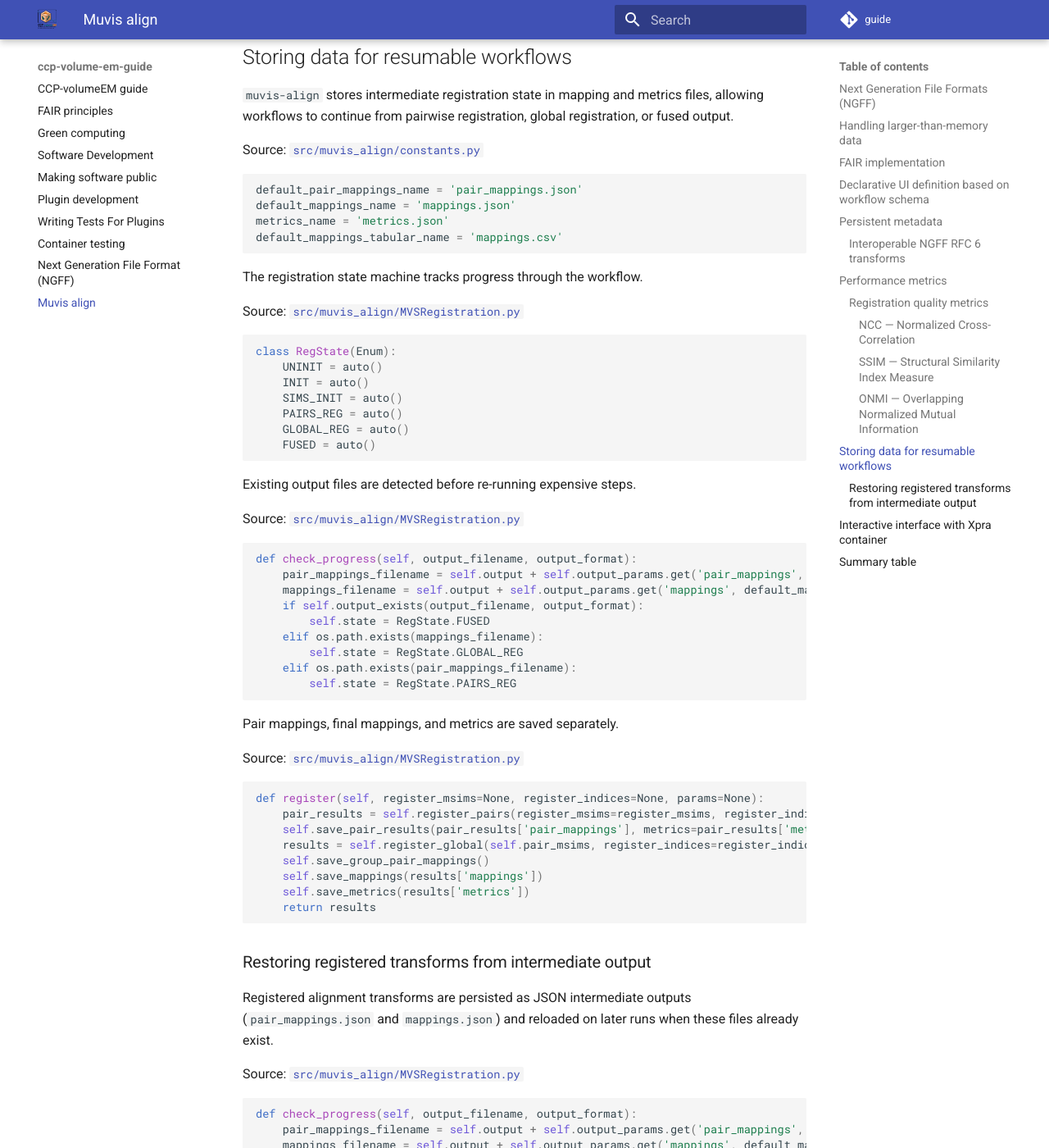
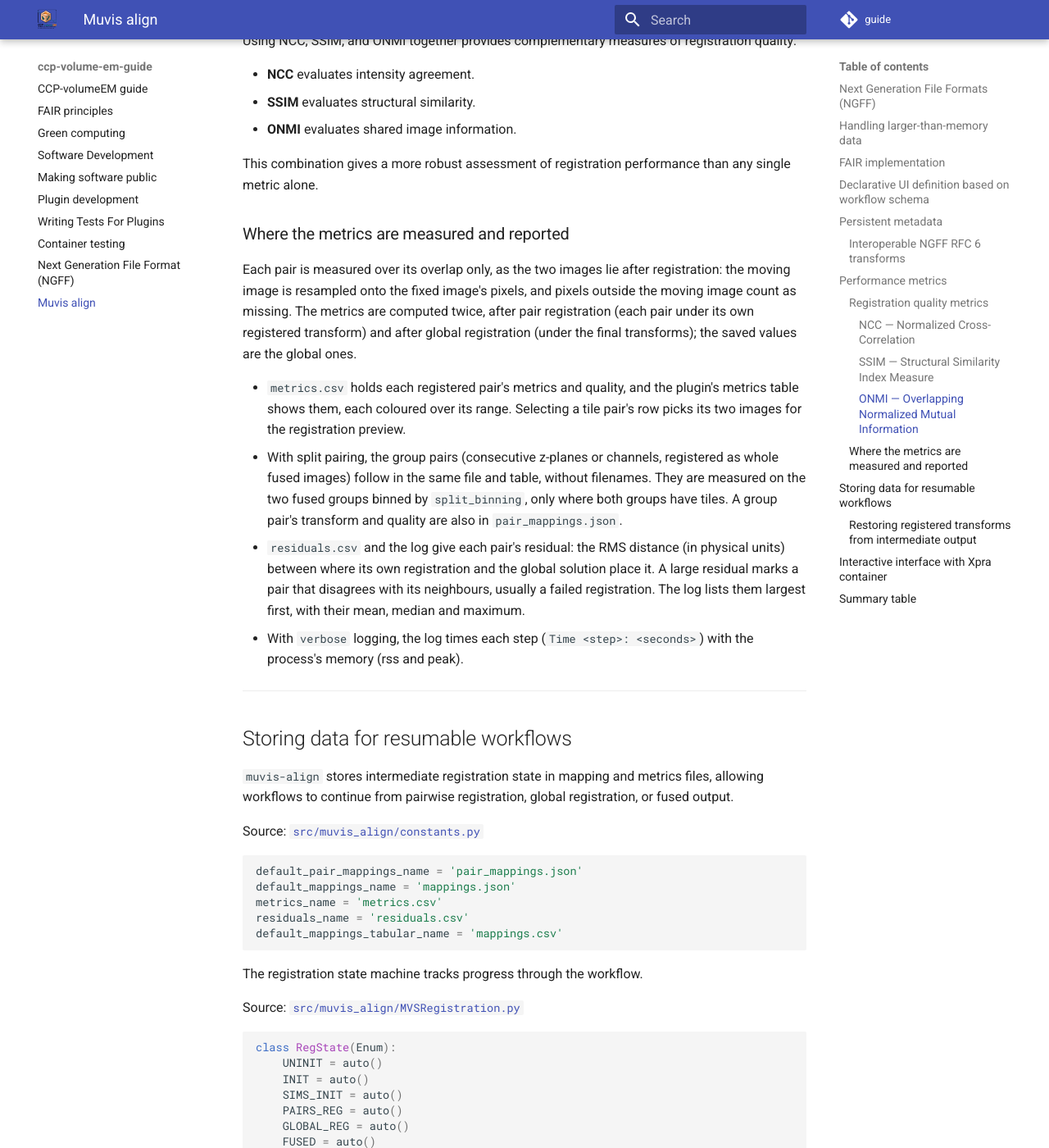
Before and after one commit to ccp-volume-em/guide, an MkDocs documentation site: the page built from docs/muvis-align.md, in a window 1280 px wide and 1400 px high, scrolled down 10312 px. Shown: the whole window at 82% size. Built offline with MkDocs 1.6.1 and Material for MkDocs 9.7.7, drawn with Linux system fonts in a browser that asks for light colours; comment, search, counter and statistics services are not loaded; some of the changed text lies outside the part shown.

Commit message:
Bring the muvis-align page's performance metrics in line with the code
It listed metrics nothing reports, named metrics.json for what is now metrics.csv,
and left out residuals and where metrics are measured; the section now matches
muvis-align's technical page.

Co-Authored-By: Claude Opus 5.5 <noreply@anthropic.com>

````diff
--- a/docs/muvis-align.md
+++ b/docs/muvis-align.md
@@ -364,7 +364,13 @@ pipeline.run()
 ## Performance metrics
 
 
-The project calculates registration metrics such as NCC, SSIM, normalized mutual information, MSE-derived score, match rate, and distance-based feature metrics.
+`muvis-align` reports each registration's performance in three ways:
+
+* **image similarity metrics** of every registered pair's overlap (NCC, SSIM, ONMI by default; an MSE-derived score on
+  request), with the registration method's own **quality** score;
+* **residuals**: how far each pair's registration disagrees with the global solution;
+* **timing and memory** of each step in the log.
+
 ### Registration quality metrics
 
 `muvis-align` computes several complementary image similarity metrics to evaluate registration quality. Each metric captures a different aspect of alignment quality, making it useful to evaluate multiple metrics together rather than relying on a single score.
@@ -374,7 +380,11 @@ The project calculates registration metrics such as NCC, SSIM, normalized mutual
 | NCC     | Normalized Cross-Correlation              | Intensity correlation between images                 | -1 to 1 |
 | SSIM    | Structural Similarity Index Measure       | Similarity of local image structures                 | -1 to 1 |
 | ONMI    | Overlapping Normalized Mutual Information | Shared information between overlapping image regions | 0 to 1  |
+| MSE     | Inverse mean squared error (on request: `mse` in the pipeline's `registration.metrics`) | Pixel-wise intensity difference | 0 upwards |
 | Quality | The registration method's own score       | Spearman correlation of the overlap (phase correlation, Elastix, ANTs), or the share of matched points (feature methods, CPD) | -1 to 1, or 0 to 1 |
+
+For the feature methods and CPD the quality is the match rate: the share of feature points whose transformed position
+lies within the matching threshold of a point in the other image.
 
 The plugin colours each metric from red (poor) to green (good) over its own range: for a -1 to 1 metric, 0 (no
 correlation) is the middle of the scale.
@@ -396,6 +403,9 @@ all_metric_funcs = {
         1 / mean_squared_error(im1, im2),
 }
 ```
+
+`ssim_metric` runs scikit-image's `structural_similarity` with its window narrowed to fit a thin overlap (a narrow
+strip between tiles); below 3 pixels it gives no value.
 
 Source: [`src/muvis_align/metrics.py`](https://github.com/ccp-volume-em/muvis-align/blob/main/src/muvis_align/metrics.py)
 
@@ -448,6 +458,25 @@ Using NCC, SSIM, and ONMI together provides complementary measures of registrati
 
 This combination gives a more robust assessment of registration performance than any single metric alone.
 
+### Where the metrics are measured and reported
+
+Each pair is measured over its overlap only, as the two images lie after registration: the moving image is resampled
+onto the fixed image's pixels, and pixels outside the moving image count as missing. The metrics are computed
+twice, after pair registration (each pair under its own registered transform) and after global registration (under
+the final transforms); the saved values are the global ones.
+
+* `metrics.csv` holds each registered pair's metrics and quality, and the plugin's metrics table shows them, each
+  coloured over its range. Selecting a tile pair's row picks its two images for the registration preview.
+* With split pairing, the group pairs (consecutive z-planes or channels, registered as whole fused images) follow
+  in the same file and table, without filenames. They are measured on the two fused groups binned by
+  `split_binning`, only where both groups have tiles. A group pair's transform and quality are also in
+  `pair_mappings.json`.
+* `residuals.csv` and the log give each pair's residual: the RMS distance (in physical units) between where its own
+  registration and the global solution place it. A large residual marks a pair that disagrees with its neighbours,
+  usually a failed registration. The log lists them largest first, with their mean, median and maximum.
+* With `verbose` logging, the log times each step (`Time <step>: <seconds>`) with the process's memory (rss and
+  peak).
+
 ---
 
 ## Storing data for resumable workflows
@@ -459,7 +488,8 @@ Source: [`src/muvis_align/constants.py`](https://github.com/ccp-volume-em/muvis-
 ```python
 default_pair_mappings_name = 'pair_mappings.json'
 default_mappings_name = 'mappings.json'
-metrics_name = 'metrics.json'
+metrics_name = 'metrics.csv'
+residuals_name = 'residuals.csv'
 default_mappings_tabular_name = 'mappings.csv'
 ```
 
@@ -642,6 +672,6 @@ CMD echo "Launching napari on Xpra. Connect via http://localhost:$XPRA_PORT or $
 | Larger-than-memory data | Dask-backed TIFF and Zarr sources, chunked fusion, direct Zarr output       |
 | FAIR implementation     | package metadata, YAML configuration, RO-Crate generation, OME-Zarr outputs |
 | Persistent metadata     | OME metadata parsing, `xarray`/`MSIM` spatial transforms, positions, scales, channels; interoperable NGFF RFC 6 affine transforms |
-| Performance metrics     | NCC, SSIM, ONMI, MSE-derived score, match metrics, timing logs              |
-| Resumable workflow      | state machine, pair mappings, global mappings, metrics JSON                 |
+| Performance metrics     | NCC, SSIM, ONMI, MSE-derived score, registration quality (match rate), global residuals, timing logs |
+| Resumable workflow      | state machine, pair mappings, global mappings, metrics CSV                  |
 | Xpra interface          | Docker stage exposing browser-based napari over Xpra                        |
````
Also changed, not shown: other parts of docs/muvis-align.md (+1 -4 lines).
